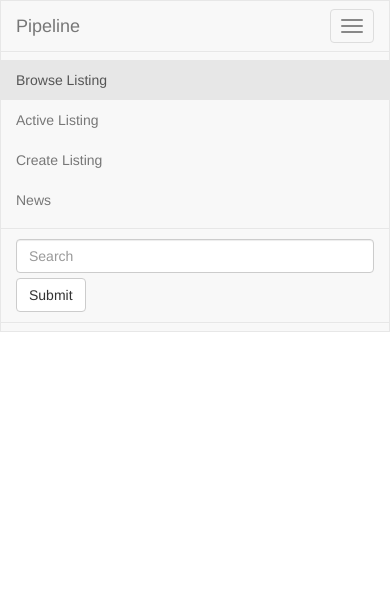
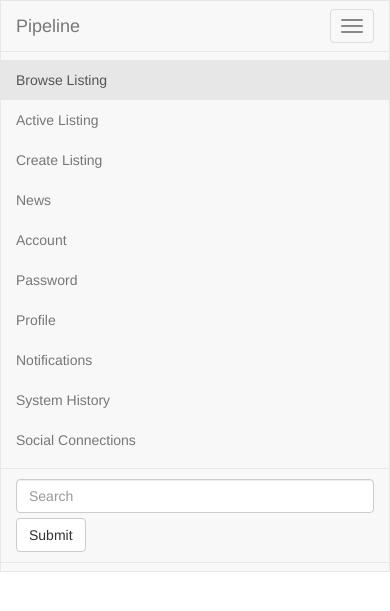
Before and after one commit to ybui210/PIpeline, a PHP site: page /home.php in a window 390 px wide, after a click on "Toggle navigation". Shown: the top 611 px of the page. Run offline with PHP 8.4, Linux system fonts and the light colour scheme; some libraries are stand-ins or nearby versions.

Commit message:
Responsive home page

```diff
--- a/Current-Version/home.php
+++ b/Current-Version/home.php
@@ -61,6 +61,12 @@
                               <li><a href="#">Active Listing</a></li>
                               <li><a href="createListing.php">Create Listing</a></li>
                               <li><a href="#">News</a></li>
+                              <li class="hidden-lg hidden-md hidden-sm"><a href="">Account</a></li>
+                              <li class="hidden-lg hidden-md hidden-sm"><a href="">Password</a></li>
+                              <li class="hidden-lg hidden-md hidden-sm"><a href="">Profile</a></li>
+                              <li class="hidden-lg hidden-md hidden-sm"><a href="">Notifications</a></li>
+                              <li class="hidden-lg hidden-md hidden-sm"><a href="">System History</a></li>
+                              <li class="hidden-lg hidden-md hidden-sm"><a href="">Social Connections</a></li>
 
                           </ul>
                           <form class="navbar-form navbar-left">
```
